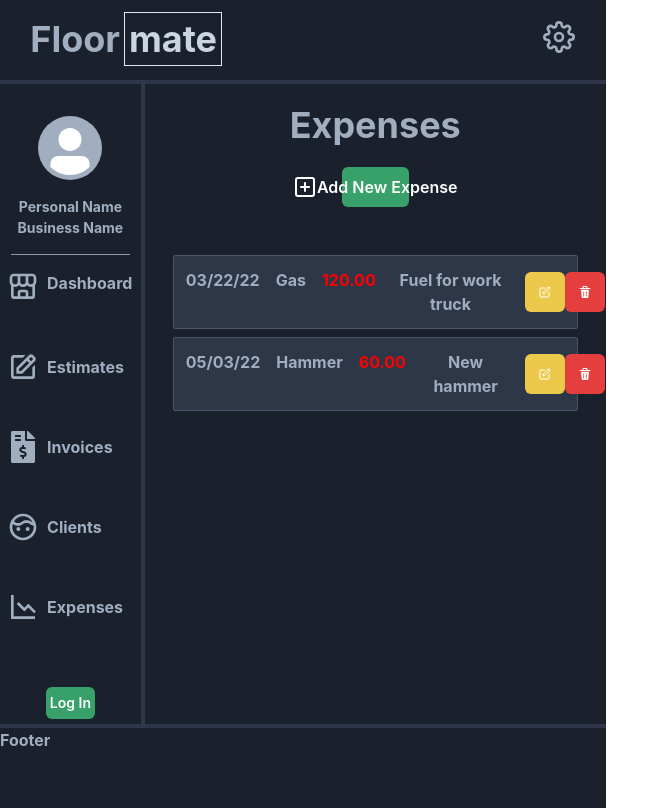
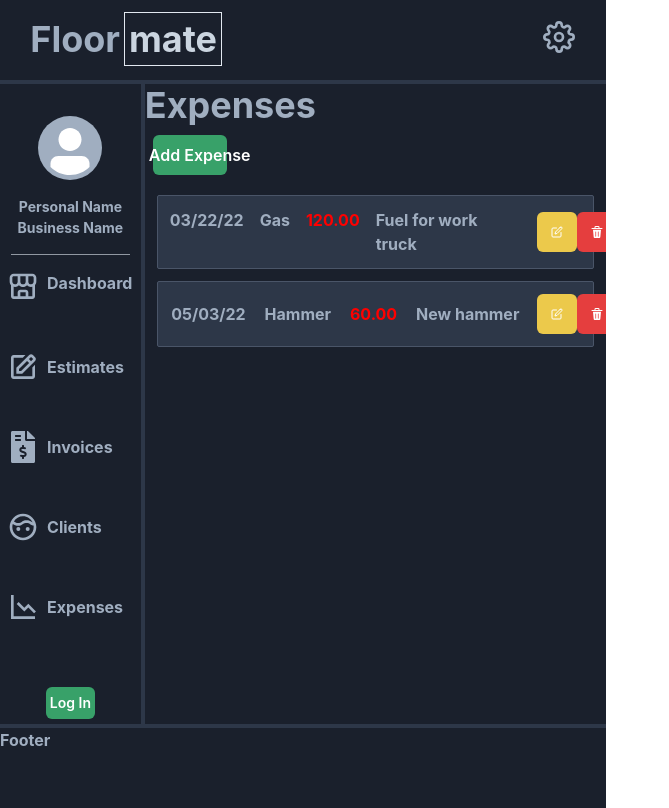
Before and after one commit to AnthonyJRay/floormate, a React (Vite) app: page /expenses in a window 1280 px wide. Shown: the whole page, without its empty margins (0-669 px from the left). Built offline with nearby package versions, Linux system fonts and the light colour scheme.

Commit message:
Cleaned u p Expenses styling on 280px screens.

```diff
--- a/src/components/expenses/ExpensesBody.jsx
+++ b/src/components/expenses/ExpensesBody.jsx
@@ -17,8 +17,8 @@ export default function ExpensesBody({
       display={"flex"}
       flexDirection={["column", null, "row", "row"]}
       alignItems={"center"}
+      m={[3]}
       p={1}
-      m={[10, 8, 6, 4, 2]}
       bg={"gray.700"}
       borderRadius={"sm"}
       border={"1px"}
@@ -49,7 +49,7 @@ export default function ExpensesBody({
         {isEditing ? (
           <>
             <Button colorScheme={"green"} onClick={() => onSave(value)}>
-              <CheckIcon color={"white"} boxSize={3} />
+              <CheckIcon color={"white"} boxSize={4} />
             </Button>
             <Button onClick={onCancel} colorScheme={"red"}>
               <CloseIcon boxSize={3} />
--- a/src/routes/Expenses.jsx
+++ b/src/routes/Expenses.jsx
@@ -30,22 +30,27 @@ export default function Expenses() {
   const [editIndex, setEditIndex] = useState(-1);
 
   return (
-    <Box textAlign={"center"} p={5}>
+    <Box
+      display={"flex"}
+      flexDirection={"column"}
+      // textAlign={"center"}
+      justifyContent={"center"}
+    >
       <Heading>Expenses</Heading>
 
       <Button
         colorScheme={"green"}
-        w={["64%", "44%", "32%", "20%", "16%"]}
-        m={5}
+        w={["90%", "44%", "32%", "20%", "16%"]}
+        m={2}
         onClick={() => {
           setExpenseItems([defaultValues, ...expenseItems]);
         }}
       >
-        <PlusSquareIcon boxSize={6} />
-        <Box>Add New Expense</Box>
+        <PlusSquareIcon boxSize={5} />
+        <Box m={1}>Add Expense</Box>
       </Button>
 
-      <List pt={5}>
+      <List>
         {expenseItems.map((expense, i) => {
           return (
             <ExpensesBody
```
